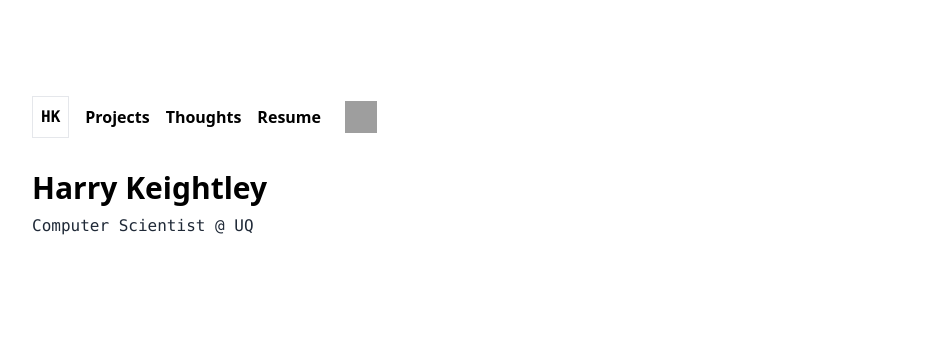
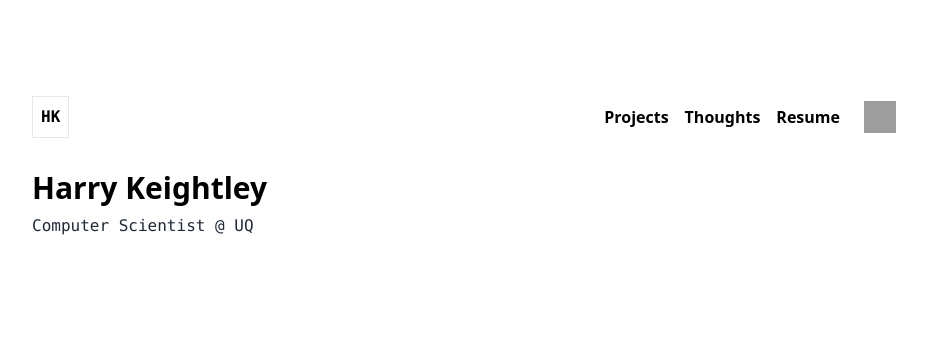
Before and after one commit to harrykeightley/hk, an Astro site: page / in a window 1280 px wide. Shown: the whole page, without its empty margins (176-1103 px from the left). Built offline with nearby package versions, Linux system fonts and the light colour scheme; Astro itself is replaced by a stand-in of ours; grey boxes are pictures that could not be loaded.

Commit message:
Put nav links on right

```diff
--- a/src/components/Nav.astro
+++ b/src/components/Nav.astro
@@ -1,12 +1,14 @@
 ---
 import githubImage from '/github.png'
 ---
-<ul class="flex mt-8 space-x-4 font-semibold items-center" >
+<nav class="flex mt-8 space-x-4 justify-between font-semibold items-center" >
     <a href="/">
-        <li class="p-2 transition border hover:border-black cursor-pointer">
+        <div class="p-2 transition border hover:border-black cursor-pointer">
             <p  class="font-mono">HK</p>
-        </li>
+        </div>
     </a>
+
+    <ul class="flex space-x-4 justify items-center">
       <li class="hover:underline">
           <a href="/projects">
               Projects
@@ -25,5 +27,5 @@ import githubImage from '/github.png'
           <img src={githubImage} class="ml-2 h-8 w-8"/>
         </a>
       </li>
-
     </ul>
+</nav>
```
Lines whose indentation alone changed are shown as unchanged.
